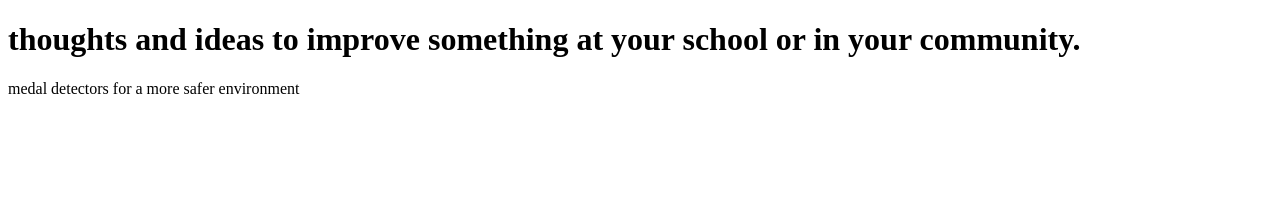
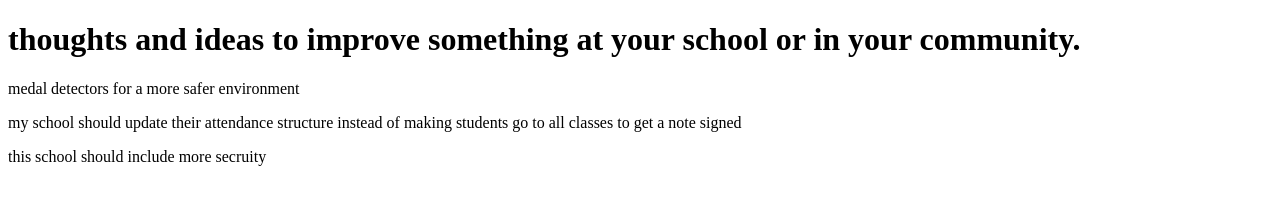
Before and after one commit to ny-mula/lesson5miniactivity, a plain HTML site: page index.html in a window 1280 px wide. Drawn offline with Linux system fonts and the light colour scheme.

Commit message:
more ways to update safety in school

```diff
--- a/index.html
+++ b/index.html
@@ -6,5 +6,7 @@
 <body>
   <h1> thoughts and ideas to improve something at your school or in your community.</h1>
 <p> medal detectors for a more safer environment </p>
+<p> my school should update their attendance structure instead of making students go to all classes to get a note signed </p>
+<p> this school should include more secruity</p>
 </body>
 </html>
```
